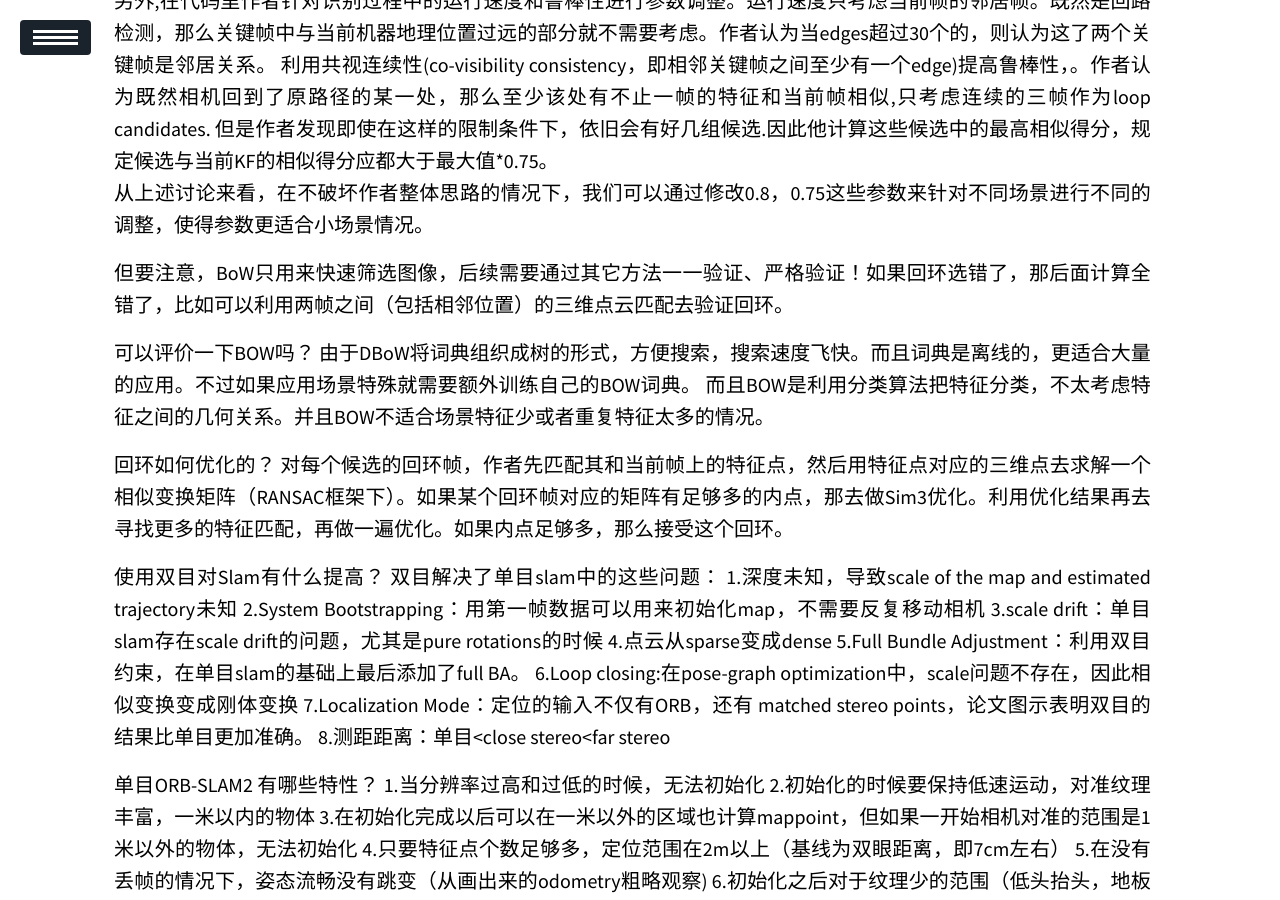
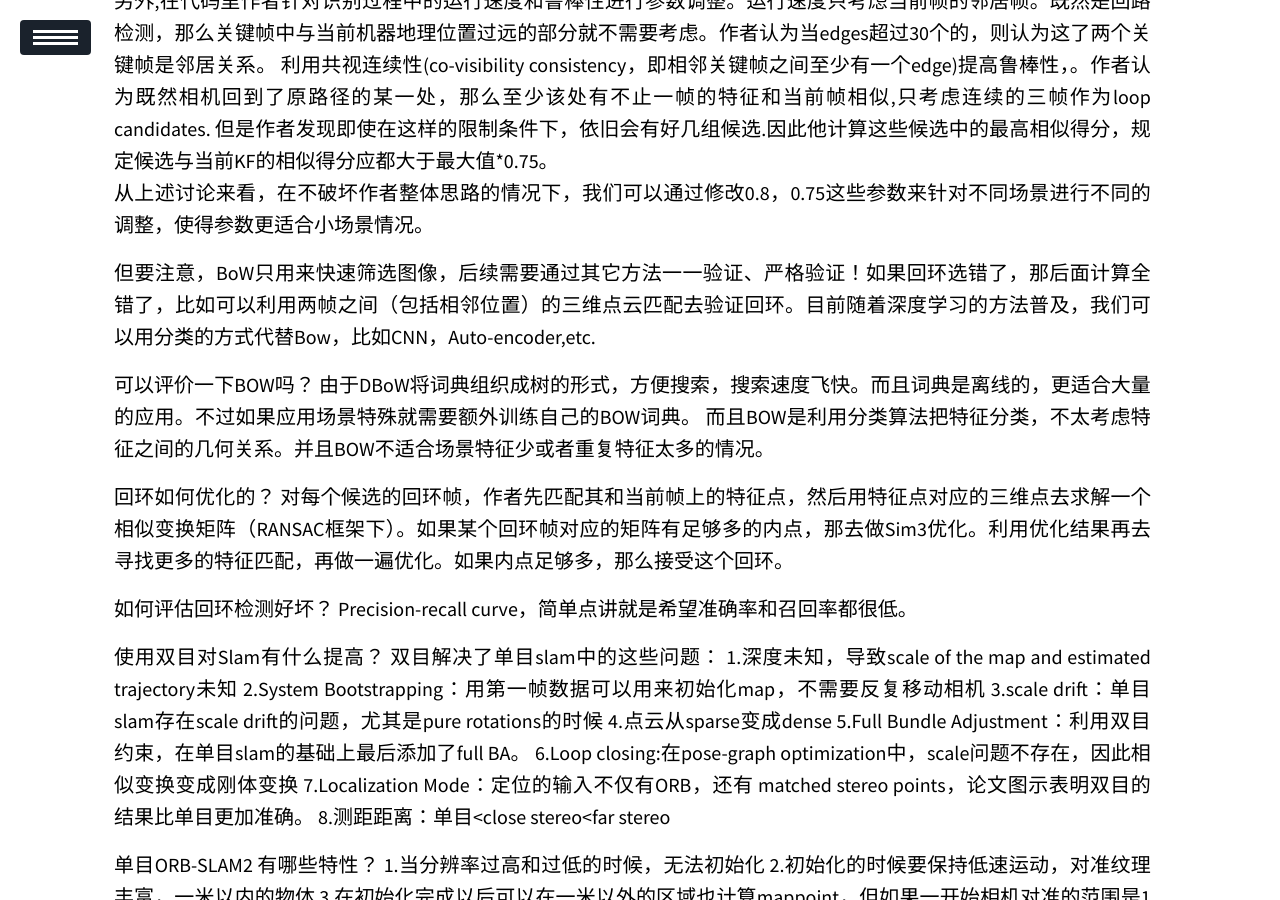
Before and after one commit to Hummmm/hummmm.github.io, a Jekyll site: the page built from _posts/2017-02-02-slam.md, in a window 1280 px wide and 900 px high, scrolled down 1501 px. Built offline with Jekyll 4.4.1, drawn with Linux system fonts in a browser that asks for light colours; our own code applies the rules of GitHub Pages for plain Markdown files; a script that is not in the unit is left out.

Commit message:
‘addmore’

```diff
--- a/_posts/2017-02-02-slam.md
+++ b/_posts/2017-02-02-slam.md
@@ -37,13 +37,18 @@ Orb-SLAM将Loop closing识别转化为模式识别，即只选取和当前帧相
  利用共视连续性(co-visibility consistency，即相邻关键帧之间至少有一个edge)提高鲁棒性，。作者认为既然相机回到了原路径的某一处，那么至少该处有不止一帧的特征和当前帧相似,只考虑连续的三帧作为loop candidates. 但是作者发现即使在这样的限制条件下，依旧会有好几组候选.因此他计算这些候选中的最高相似得分，规定候选与当前KF的相似得分应都大于最大值*0.75。
 从上述讨论来看，在不破坏作者整体思路的情况下，我们可以通过修改0.8，0.75这些参数来针对不同场景进行不同的调整，使得参数更适合小场景情况。
 
-但要注意，BoW只用来快速筛选图像，后续需要通过其它方法一一验证、严格验证！如果回环选错了，那后面计算全错了，比如可以利用两帧之间（包括相邻位置）的三维点云匹配去验证回环。
+但要注意，BoW只用来快速筛选图像，后续需要通过其它方法一一验证、严格验证！如果回环选错了，那后面计算全错了，比如可以利用两帧之间（包括相邻位置）的三维点云匹配去验证回环。目前随着深度学习的方法普及，我们可以用分类的方式代替Bow，比如CNN，Auto-encoder,etc.
 
 可以评价一下BOW吗？
 由于DBoW将词典组织成树的形式，方便搜索，搜索速度飞快。而且词典是离线的，更适合大量的应用。不过如果应用场景特殊就需要额外训练自己的BOW词典。  而且BOW是利用分类算法把特征分类，不太考虑特征之间的几何关系。并且BOW不适合场景特征少或者重复特征太多的情况。
 
 回环如何优化的？
 对每个候选的回环帧，作者先匹配其和当前帧上的特征点，然后用特征点对应的三维点去求解一个相似变换矩阵（RANSAC框架下）。如果某个回环帧对应的矩阵有足够多的内点，那去做Sim3优化。利用优化结果再去寻找更多的特征匹配，再做一遍优化。如果内点足够多，那么接受这个回环。
+
+如何评估回环检测好坏？
+Precision-recall curve，简单点讲就是希望准确率和召回率都很低。
+
+
 
 使用双目对Slam有什么提高？
 双目解决了单目slam中的这些问题：
```
Also changed, not shown: _posts/Map.md (added, +2 -0 lines), _posts/vins.md (added, +1 -0 lines), _posts/图优化.md (added, +14 -0 lines).
